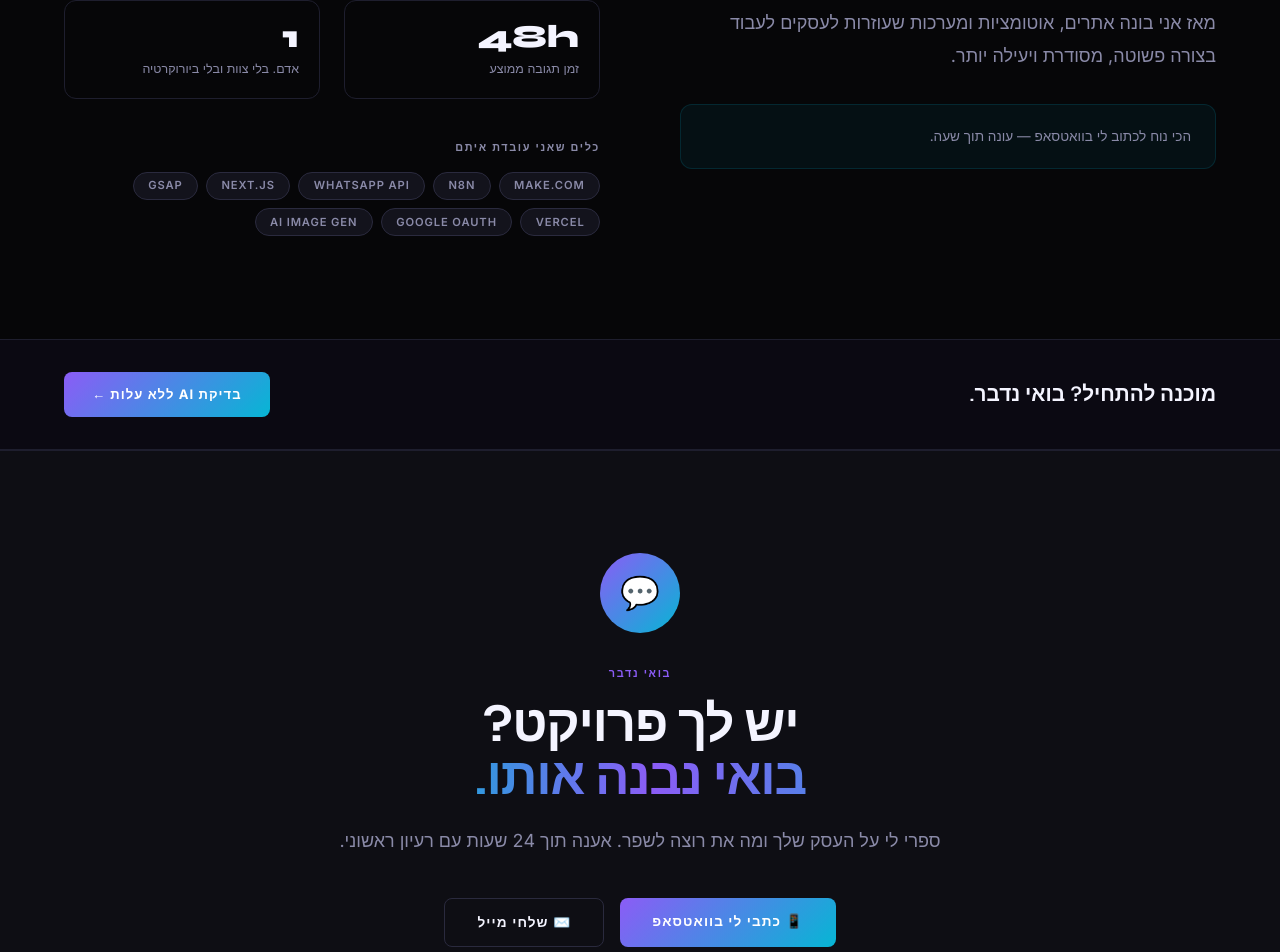
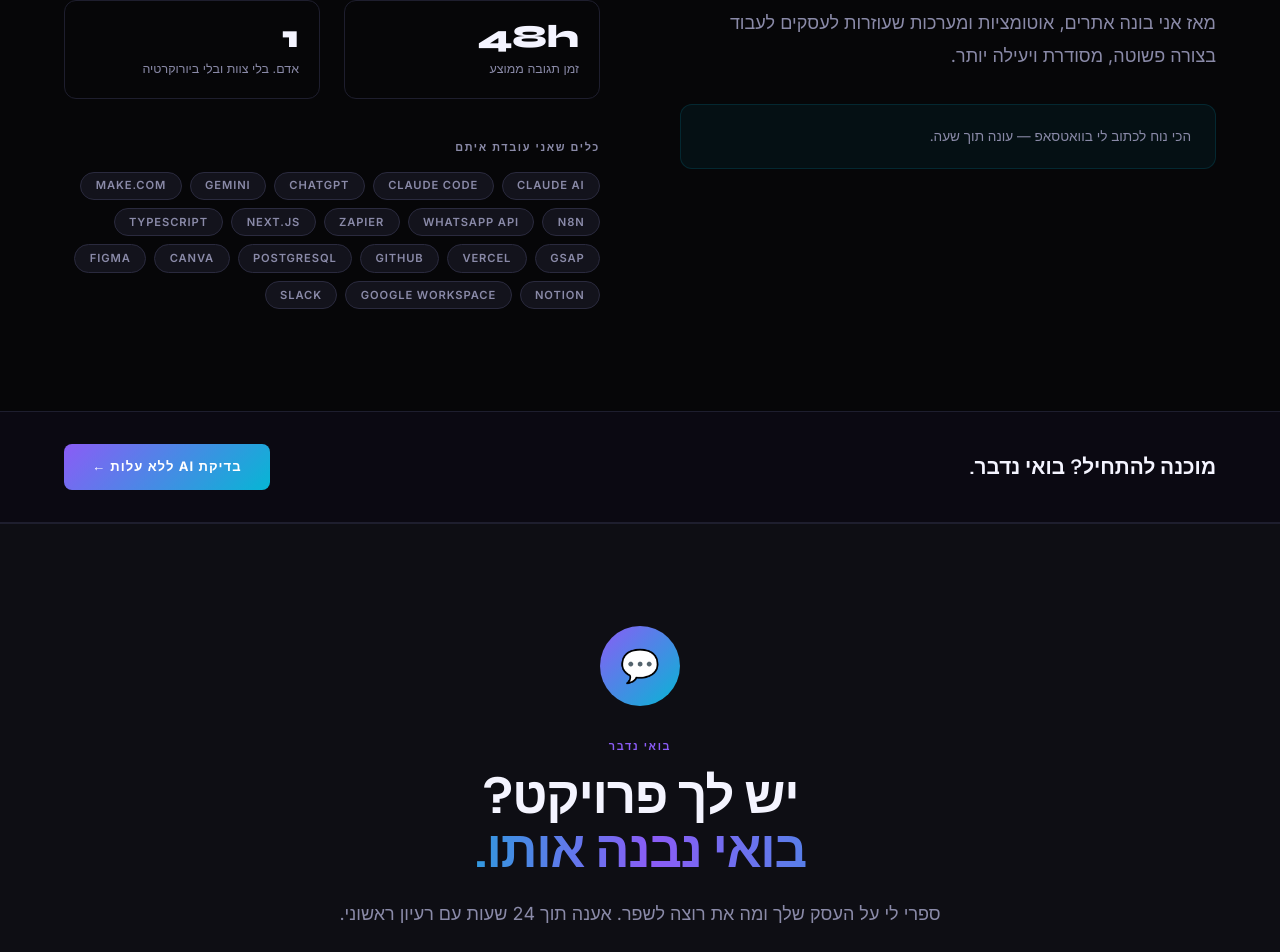
Before and after one commit to gorgovs1-cyber/shani-ai, a Next.js app: page / in a window 1280 px wide. Shown: the part 6005-6957 px from the top of the page. Built offline with nearby package versions, Linux system fonts and the light colour scheme.

Commit message:
Update tools list — add Claude AI, GitHub, Canva, Figma, Notion, Slack

```diff
--- a/components/About.tsx
+++ b/components/About.tsx
@@ -3,9 +3,16 @@
 import { useEffect, useRef } from "react";
 
 const tools = [
-  "Make.com", "n8n", "WhatsApp API",
-  "Next.js", "GSAP", "Vercel",
-  "Google OAuth", "AI Image Gen",
+  // AI
+  "Claude AI", "Claude Code", "ChatGPT", "Gemini",
+  // Automation
+  "Make.com", "n8n", "WhatsApp API", "Zapier",
+  // Dev
+  "Next.js", "TypeScript", "GSAP", "Vercel", "GitHub", "PostgreSQL",
+  // Design & Content
+  "Canva", "Figma",
+  // Productivity & CRM
+  "Notion", "Google Workspace", "Slack",
 ];
 
 export default function About() {
```
